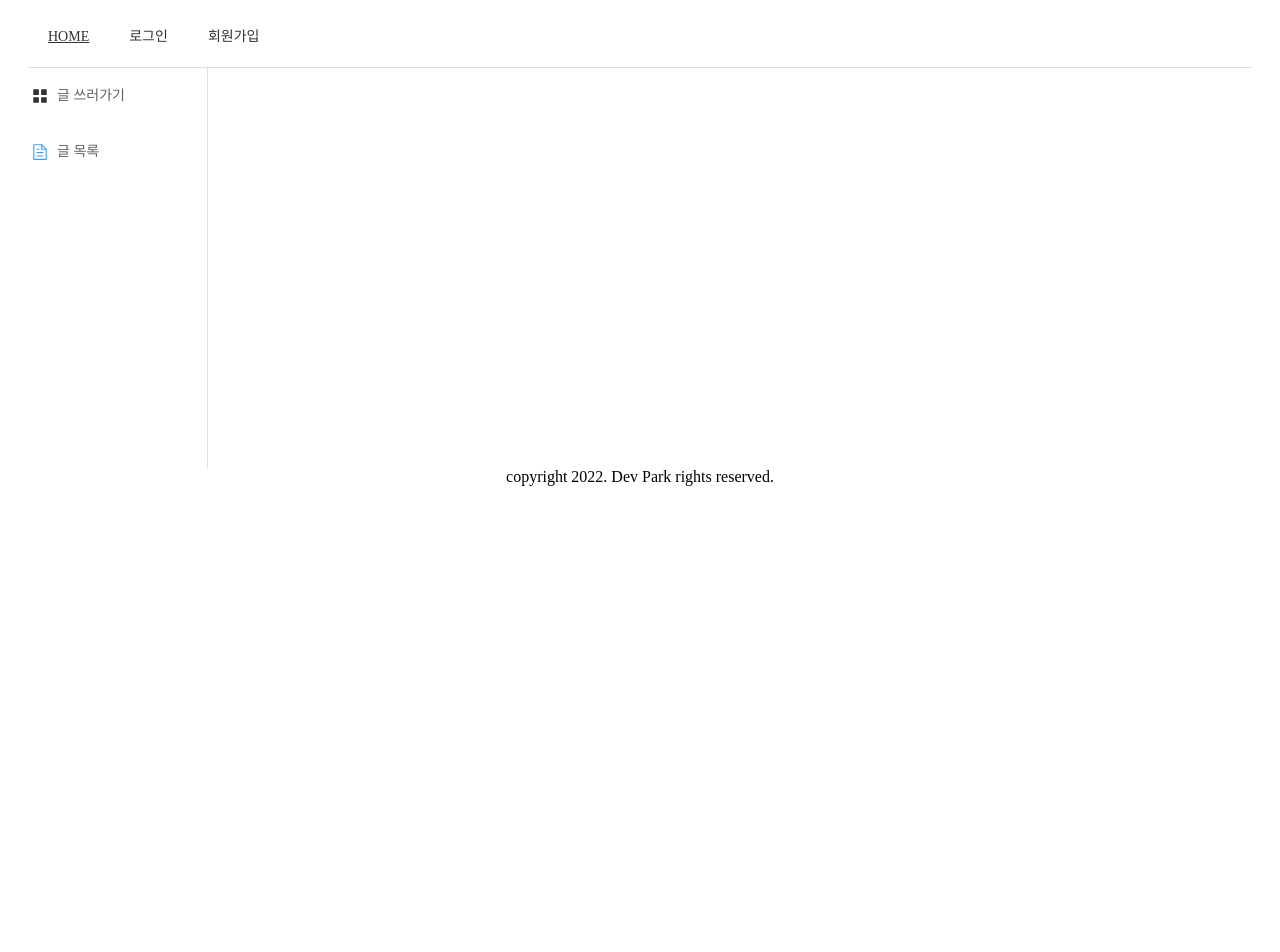
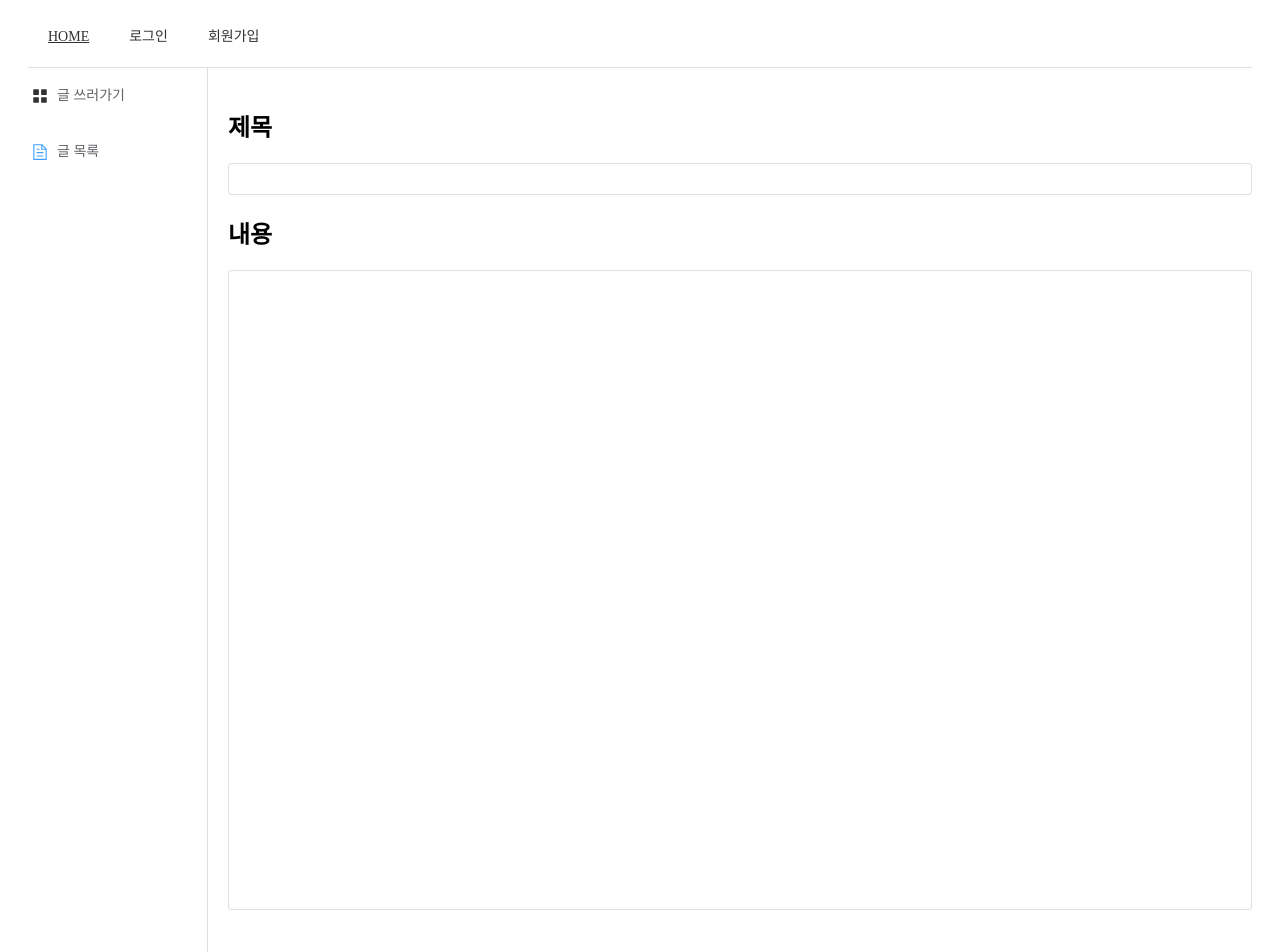
Before and after one commit to Park-Kwanwoo/weather-community, a Vue app in the folder front/: page /post/1 in a window 1280 px wide. Shown: the top 952 px of the page. Before the commit the page ends 800 px from the top, so only its background shows below. Built offline with nearby package versions, Linux system fonts and the light colour scheme; no server answers; a web font is replaced by a local one.

Commit message:
css 변경

```diff
--- a/front/src/components/Sidebar.vue
+++ b/front/src/components/Sidebar.vue
@@ -33,7 +33,6 @@ const router = useRouter();
 const write = function () {
 
   if (getIsAuth.value) {
-    console.log(getIsAuth.value);
     router.push({name: 'write'})
   } else {
     router.replace({name: 'login'})
@@ -43,7 +42,6 @@ const write = function () {
 const posts = function () {
 
   if (getIsAuth.value) {
-    console.log(getIsAuth.value);
     router.push({name: 'posts'})
   } else {
     router.replace({name: 'login'})
--- a/front/src/views/post/PostView.vue
+++ b/front/src/views/post/PostView.vue
@@ -1,15 +1,18 @@
 <template>
   <div class="container">
     <div class="title">
-      <h2>{{ post.title }}</h2>
+      <h1>제목</h1>
+      <el-input v-model="post.title" readonly></el-input>
     </div>
     <div class="content">
-      {{ post.content }}
+      <h1>내용</h1>
+      <el-input type="textarea" v-model="post.content" resize="none" rows="30" readonly></el-input>
     </div>
-    <div>
-      <el-button type="primary" v-if="post.flag" @click="edit()">수정</el-button>
-      <el-button type="warning" v-if="post.flag" @click="remove()">삭제</el-button>
+    <div class="pt-4 justify-content-end">
+      <el-button type="primary" v-if="flag" @click="edit">수정</el-button>
+      <el-button type="warning" v-if="flag" @click="remove">삭제</el-button>
     </div>
+
   </div>
 </template>
 
@@ -31,13 +34,20 @@ const post = ref({
   id: 0,
   title: "",
   content: "",
-  memberId: 0,
-  flag: false
+  createdTime: "",
+  memberEmail: "",
 });
 
+const flag = ref(false);
 const router = useRouter();
 const auth = useAuthStore();
-const { getIsAuth } = storeToRefs(auth);
+const {getAccessToken} = storeToRefs(auth)
+const {getEmail} = storeToRefs(auth)
+const configs = {
+  headers: {
+    Authorization: getAccessToken.value
+  }
+}
 
 
 const edit = () => {
@@ -45,7 +55,7 @@ const edit = () => {
 }
 
 const remove = () => {
-  axios.delete(`/api/posts/${props.postId}`)
+  axios.delete(`/api/posts/${props.postId}`, configs)
       .then((r) => {
         router.replace({name: 'posts'})
       })
@@ -55,8 +65,13 @@ const remove = () => {
 }
 
 onMounted(() => {
-  axios.get(`/api/posts/${props.postId}`).then((response) => {
+  axios.get(`/api/posts/${props.postId}`, configs).then((response) => {
     post.value = response.data;
+    if (getEmail.value === post.value.memberEmail) {
+      flag.value = true
+    }
+  }).catch(e => {
+
   })
 })
 
--- a/front/src/views/post/PostWriteView.vue
+++ b/front/src/views/post/PostWriteView.vue
@@ -35,7 +35,7 @@ const write = function () {
     title: title.value,
     content: content.value,
   },  configs)
-      .then(() => {
+      .then(r => {
         router.replace({name: "posts"})
       })
       .catch(e => {
```
